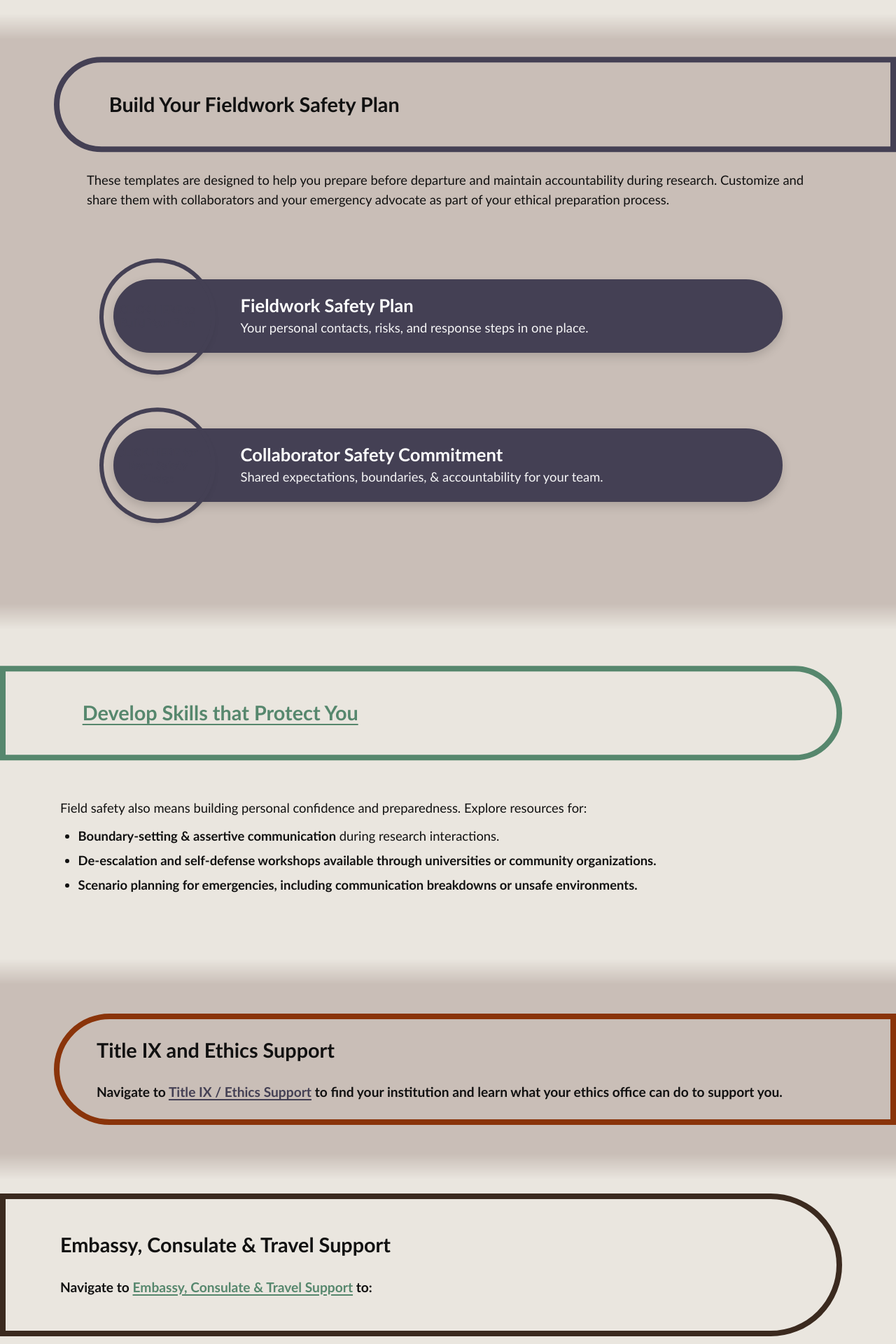
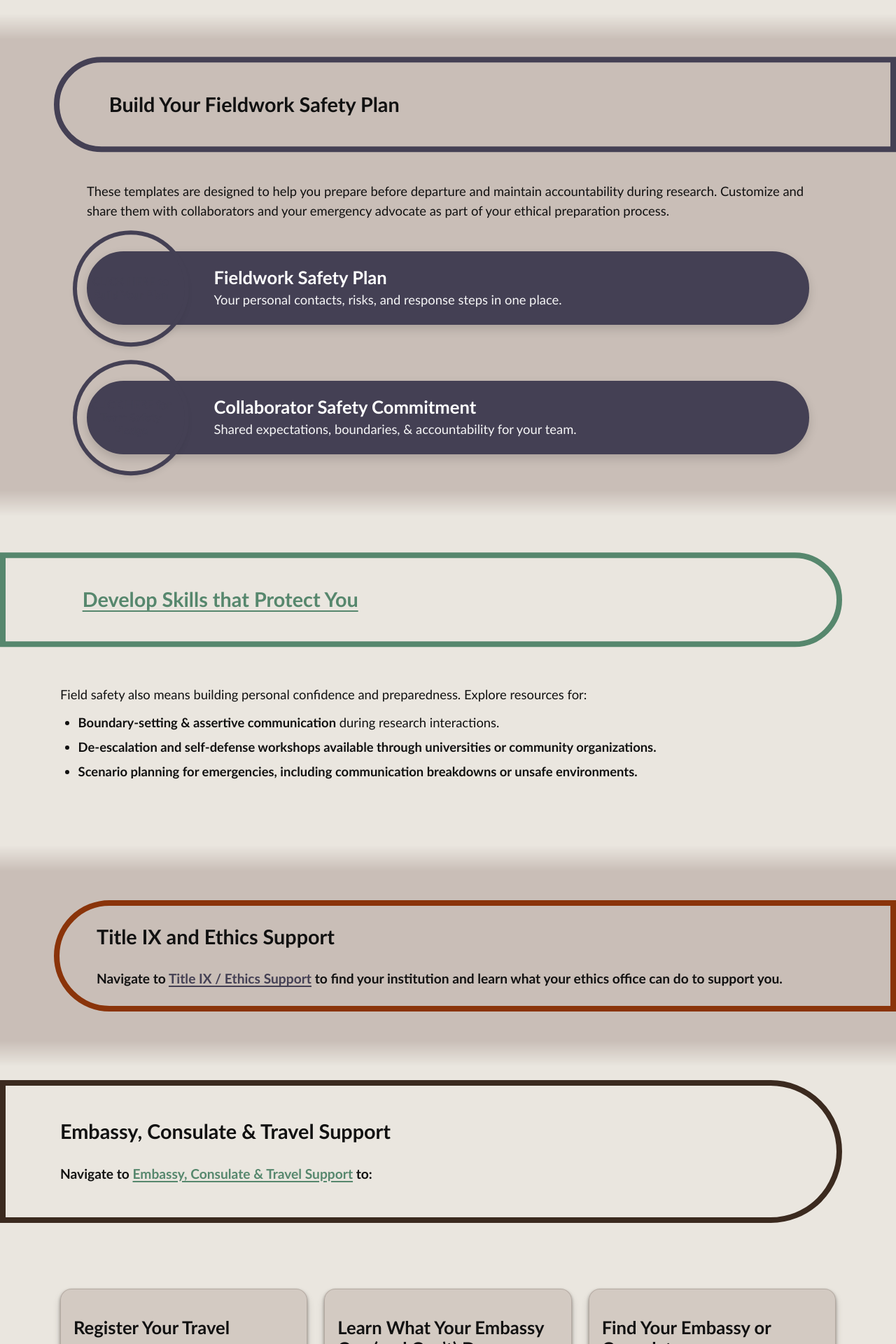
Before and after one commit to AnthroSafetyWarrior/GoldenTrowelProject, a Jekyll site: the page built from _pages/preparing.html, in a window 1280 px wide. Shown: the part 2339-4259 px from the top of the page at 70% size. Built offline with Jekyll 4.4.1, drawn with Linux system fonts in a browser that asks for light colours.

Commit message:
updating name

```diff
--- a/_pages/preparing.html
+++ b/_pages/preparing.html
@@ -124,10 +124,12 @@
 <!-- 4) BUILD YOUR SAFETY PLAN— pillband -->
 <section class="section">
   <h2 class="pillhead pill--slate pill--clip-right">Build Your Fieldwork Safety Plan</h2>
+</section>
+
+<section class="section">
 <p>These templates are designed to help you prepare before departure and maintain accountability during research. Customize and share them with collaborators and your emergency advocate as part of your ethical preparation process.</p>
 
 
-<section class="section">
     <div class="hero-docs">
       <!-- 1) Safety Plan -->
       <article class="doc-callout doc--gold">
@@ -150,8 +152,6 @@
       </article>
 </div>
 </section>
-<br>
-<br>
 </div>
 
 
```
